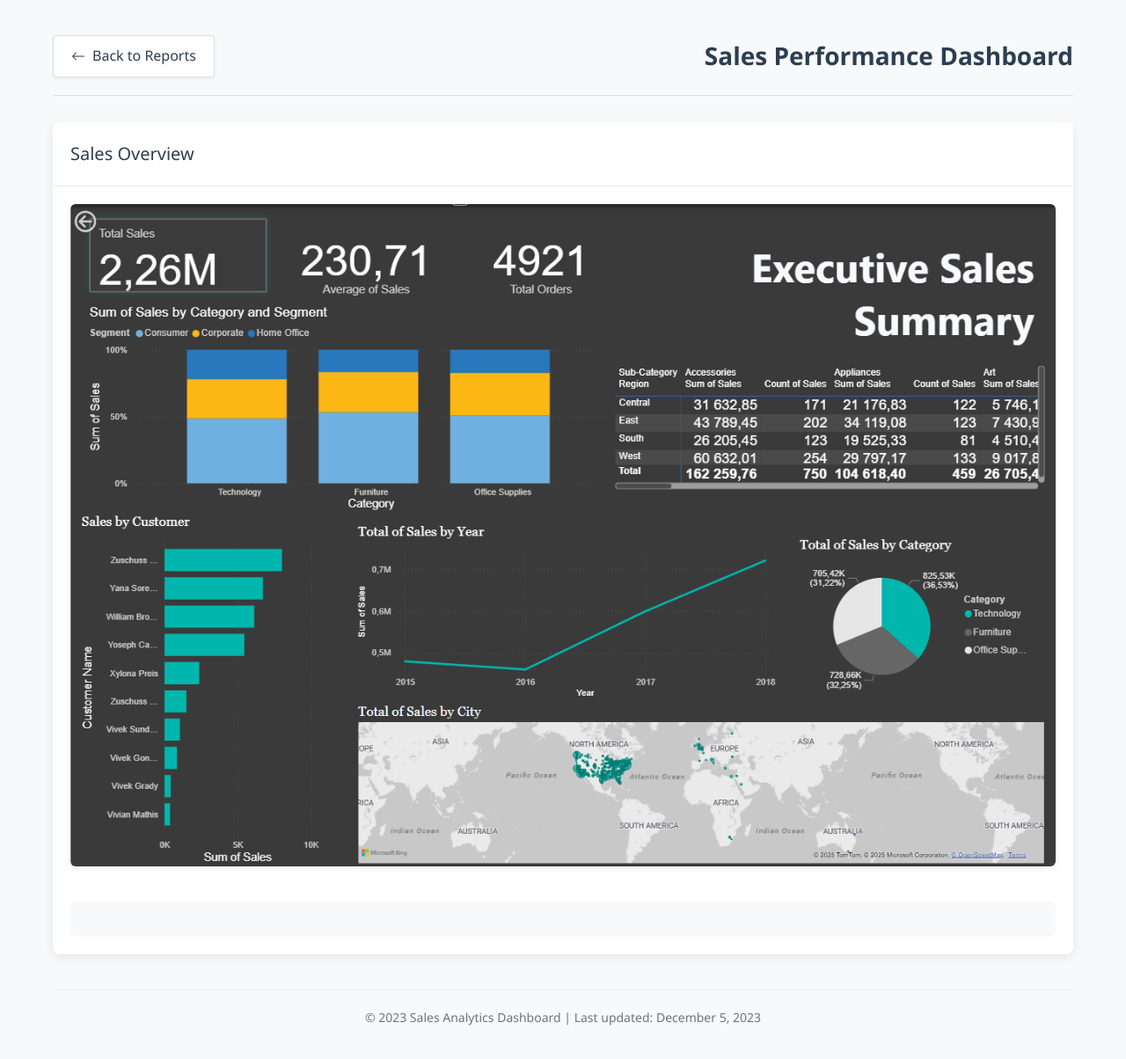
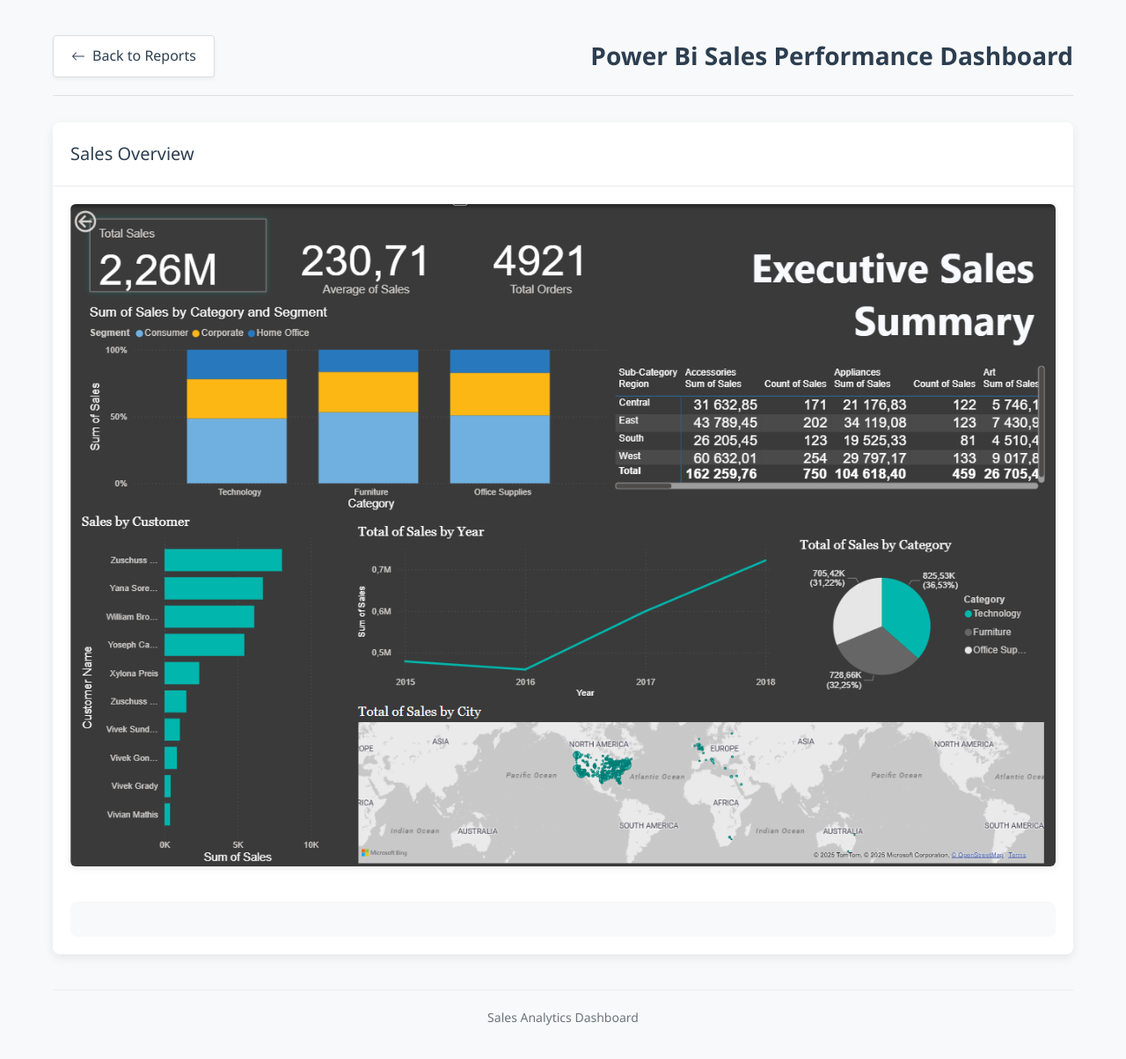
Before and after one commit to KutliMolefe/Portfolio, a plain HTML site: page sales.html in a window 1280 px wide. Shown: the whole page at 88% size. Drawn offline with Linux system fonts and the light colour scheme.

Commit message:
Add files via upload

```diff
--- a/sales.html
+++ b/sales.html
@@ -195,7 +195,7 @@
                 </svg>
                 Back to Reports
             </a>
-            <h1>Sales Performance Dashboard</h1>
+            <h1>Power Bi Sales Performance Dashboard</h1>
         </header>
 
         <div class="dashboard-container">
@@ -217,7 +217,7 @@
         </div>
 
         <footer>
-            <p>© 2023 Sales Analytics Dashboard | Last updated: December 5, 2023</p>
+            <p> Sales Analytics Dashboard </p>
         </footer>
     </div>
 </body>
```
Also changed, not shown: data.html (+2 -2 lines).
